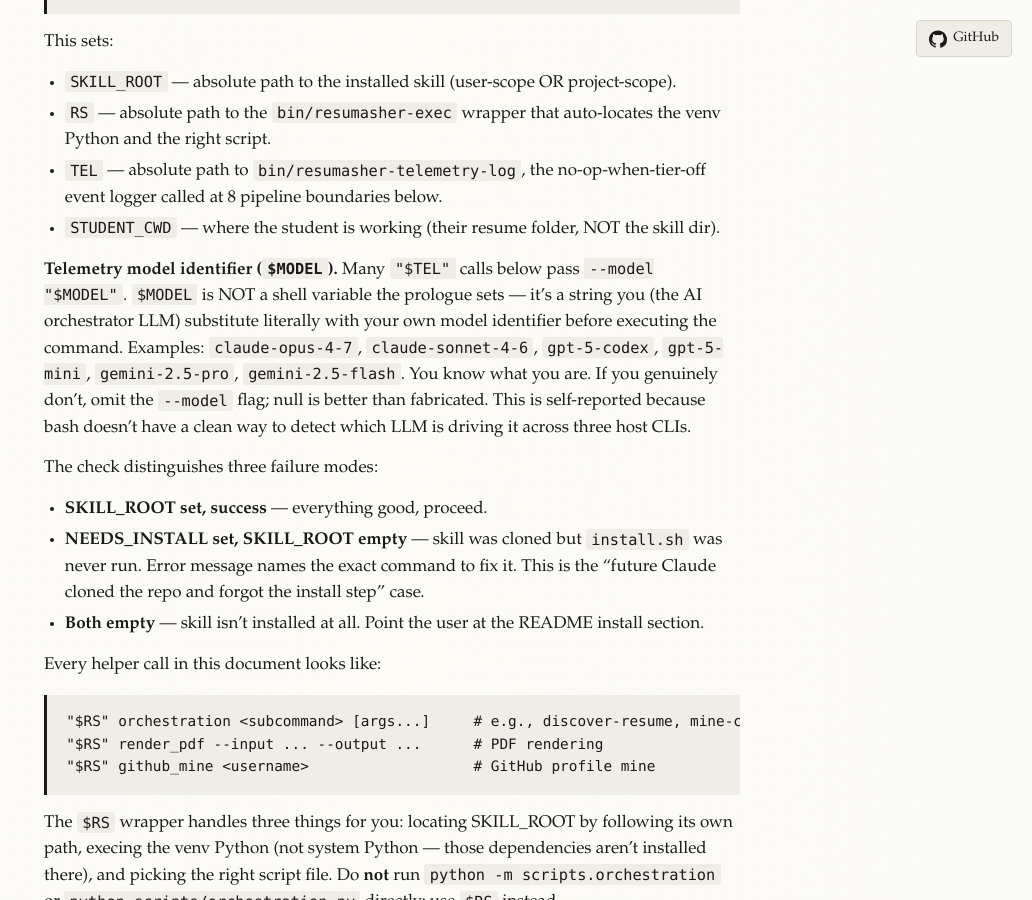
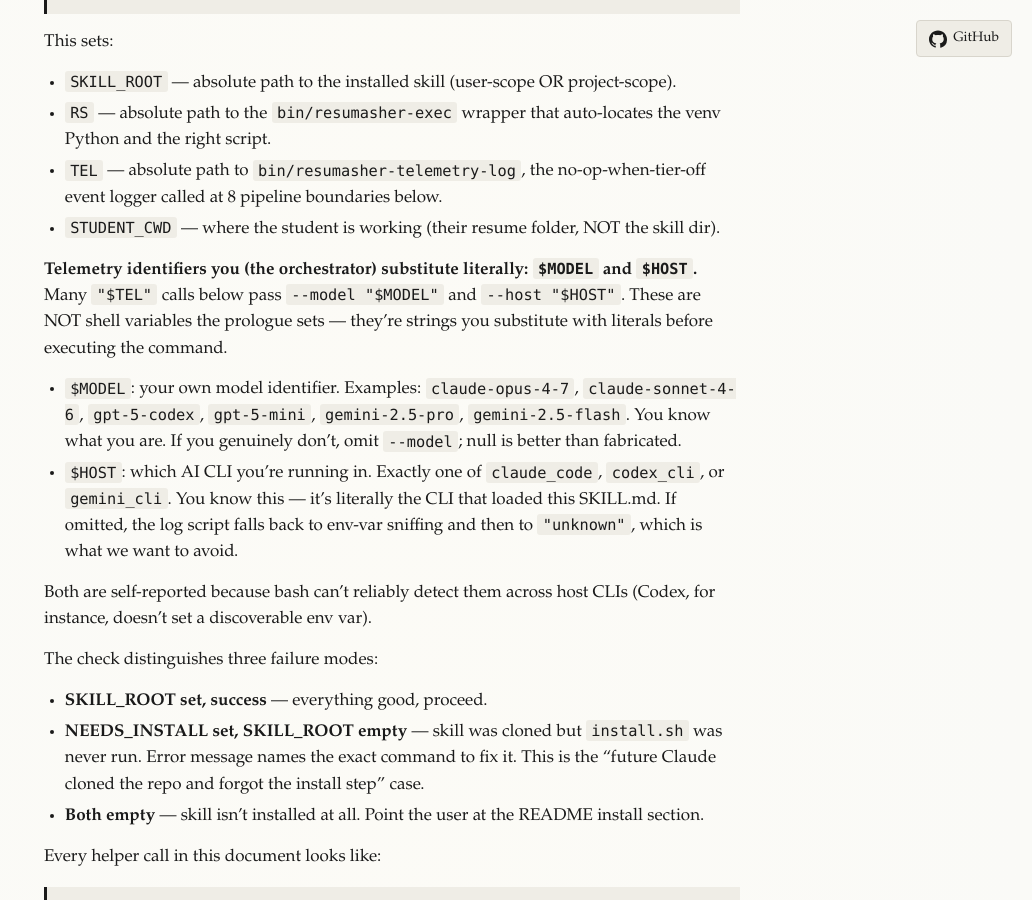
Before and after one commit to earino/resumasher, a Jekyll site: the page built from SKILL.md, in a window 1280 px wide and 900 px high, scrolled down 1794 px. Shown: the whole window, without its empty margins (248-1280 px from the left). Built offline with Jekyll 4.4.1, drawn with Linux system fonts in a browser that asks for light colours; our own code applies the rules of GitHub Pages for plain Markdown files; some of the changed text lies outside the part shown.

Commit message:
telemetry: add --host flag (orchestrator self-reports host CLI)
Codex run on 2026-04-19 produced 5 events, all with host="unknown". My
env-var sniffer checks for CLAUDE_CODE_VERSION / CLAUDECODE / CODEX_VERSION /
CODEX / GEMINI_VERSION / GEMINI_CLI — Codex CLI sets none of those, so
detection fell through to the "unknown" default.

Fix: mirror the --model self-reporting pattern and add --host. The
orchestrator LLM knows exactly which CLI loaded SKILL.md — it doesn't need
env-var sniffing to figure it out. Self-reporting is more reliable and
forward-compatible (new CLI versions don't break detection).

Changes:
  - bin/resumasher-telemetry-log: --host flag. Resolution order:
    flag > RESUMASHER_HOST env override > env-var sniffing > "unknown".
  - SKILL.md: prologue note now covers both $MODEL and $HOST as
    orchestrator-substituted literals. All 8 call-sites carry
    --host "$HOST" alongside --model "$MODEL". Reference section at
    the bottom updated too.

Tests added (3):
  - --host flag lands in the JSONL
  - --host wins over RESUMASHER_HOST env (precedence order)
  - No --host + no env signal + no sniffable env var → "unknown"
    (had to explicitly clear CLAUDECODE because pytest itself runs
    inside Claude Code and the sniffer was otherwise tagging tests
    as claude_code)

200/200 tests pass (was 197 + 3 new).

Codex events from the 2026-04-19 run are now backfillable via:
  UPDATE telemetry_events SET host = 'codex_cli'
  WHERE installation_id = '3402698d-e19f-4421-9e11-b5917d8b54ea'
    AND host = 'unknown';
(The model field was already correct — this is only about host.)

Co-Authored-By: Claude Opus 4.7 (1M context) <noreply@anthropic.com>

````diff
--- a/SKILL.md
+++ b/SKILL.md
@@ -79,7 +79,12 @@ This sets:
 - `TEL` — absolute path to `bin/resumasher-telemetry-log`, the no-op-when-tier-off event logger called at 8 pipeline boundaries below.
 - `STUDENT_CWD` — where the student is working (their resume folder, NOT the skill dir).
 
-**Telemetry model identifier (`$MODEL`).** Many `"$TEL"` calls below pass `--model "$MODEL"`. `$MODEL` is NOT a shell variable the prologue sets — it's a string you (the AI orchestrator LLM) substitute literally with your own model identifier before executing the command. Examples: `claude-opus-4-7`, `claude-sonnet-4-6`, `gpt-5-codex`, `gpt-5-mini`, `gemini-2.5-pro`, `gemini-2.5-flash`. You know what you are. If you genuinely don't, omit the `--model` flag; null is better than fabricated. This is self-reported because bash doesn't have a clean way to detect which LLM is driving it across three host CLIs.
+**Telemetry identifiers you (the orchestrator) substitute literally: `$MODEL` and `$HOST`.** Many `"$TEL"` calls below pass `--model "$MODEL"` and `--host "$HOST"`. These are NOT shell variables the prologue sets — they're strings you substitute with literals before executing the command.
+
+- `$MODEL`: your own model identifier. Examples: `claude-opus-4-7`, `claude-sonnet-4-6`, `gpt-5-codex`, `gpt-5-mini`, `gemini-2.5-pro`, `gemini-2.5-flash`. You know what you are. If you genuinely don't, omit `--model`; null is better than fabricated.
+- `$HOST`: which AI CLI you're running in. Exactly one of `claude_code`, `codex_cli`, or `gemini_cli`. You know this — it's literally the CLI that loaded this SKILL.md. If omitted, the log script falls back to env-var sniffing and then to `"unknown"`, which is what we want to avoid.
+
+Both are self-reported because bash can't reliably detect them across host CLIs (Codex, for instance, doesn't set a discoverable env var).
 
 The check distinguishes three failure modes:
 - **SKILL_ROOT set, success** — everything good, proceed.
@@ -376,6 +381,7 @@ Write `.resumasher/config.json` with those values, then:
 
 ```bash
 "$TEL" --event-type first_run_setup_completed --cwd "$STUDENT_CWD" \
+  --host "$HOST" \
   --model "$MODEL" \
   --setup-outcome completed \
   --style "$STYLE" \
@@ -421,6 +427,7 @@ echo "$RUN_ID" > "$RUN_DIR/run-id.txt"
 echo "$START_TS" > "$RUN_DIR/start-ts.txt"
 
 "$TEL" --event-type run_started --cwd "$STUDENT_CWD" \
+  --host "$HOST" \
   --model "$MODEL" \
   --run-id "$RUN_ID" \
   --jd-source-mode "$JD_MODE" \
@@ -549,6 +556,7 @@ If `COMPANY` is empty (fit-analyst returned `UNKNOWN` or no line): prompt the st
 RUN_DIR="$STUDENT_CWD/.resumasher/run"   # re-derive: shell state doesn't persist across Bash tool calls
 RUN_ID=$(cat "$RUN_DIR/run-id.txt")
 "$TEL" --event-type fit_computed --cwd "$STUDENT_CWD" \
+  --host "$HOST" \
   --model "$MODEL" \
   --run-id "$RUN_ID" \
   --fit-score "$FIT_SCORE" \
@@ -615,6 +623,7 @@ NUM_PLACEHOLDERS=$(grep -c '\[INSERT' "$OUT_DIR/tailored-resume.md" 2>/dev/null
 USED_MULTIROLE=$(grep -q 'sub-role\|· \*\*' "$OUT_DIR/tailored-resume.md" 2>/dev/null && echo true || echo false)
 
 "$TEL" --event-type tailor_completed --cwd "$STUDENT_CWD" \
+  --host "$HOST" \
   --model "$MODEL" \
   --run-id "$RUN_ID" \
   --num-placeholders "$NUM_PLACEHOLDERS" \
@@ -709,9 +718,10 @@ The tailor emits `[INSERT ...]` placeholders when the resume/evidence didn't sup
 
    ```bash
    RUN_DIR="$STUDENT_CWD/.resumasher/run"   # re-derive: shell state doesn't persist across Bash tool calls
-RUN_ID=$(cat "$RUN_DIR/run-id.txt")
+   RUN_ID=$(cat "$RUN_DIR/run-id.txt")
    "$TEL" --event-type placeholder_fill_choice --cwd "$STUDENT_CWD" \
-     --model "$MODEL" \
+     --host "$HOST" \
+  --model "$MODEL" \
      --run-id "$RUN_ID" \
      --choice-type "$CHOICE"
    ```
@@ -840,6 +850,7 @@ PHOTO_INCLUDED=$(jq -r '.include_photo // false' "$STUDENT_CWD/.resumasher/confi
 GITHUB_CONFIGURED=$(jq -r '(.github_username // "") != ""' "$STUDENT_CWD/.resumasher/config.json" 2>/dev/null)
 
 "$TEL" --event-type run_completed --cwd "$STUDENT_CWD" \
+  --host "$HOST" \
   --model "$MODEL" \
   --run-id "$RUN_ID" \
   --duration "$DURATION" \
@@ -864,6 +875,7 @@ If any phase hard-stopped with an error before reaching Phase 9, fire `run_faile
 
 ```bash
 "$TEL" --event-type run_failed --cwd "$STUDENT_CWD" \
+  --host "$HOST" \
   --model "$MODEL" \
   --run-id "$RUN_ID" \
   --duration "$DURATION" \
@@ -1016,6 +1028,7 @@ For the **interview prep**:
 
 ```bash
 "$TEL" --event-type rerender_used --cwd "$STUDENT_CWD" \
+  --host "$HOST" \
   --model "$MODEL" \
   --rerender-kind "$KIND"
 ```
@@ -1102,23 +1115,20 @@ Resolve `$TEL` once per Bash tool call, just like `$RS`:
 TEL="$RS_DIR/bin/resumasher-telemetry-log"
 ```
 
-**Every call-site below should include `--model "$MODEL"`**, where `$MODEL`
-is your (the orchestrator LLM's) own model identifier. You know what you
-are; substitute it as a literal string. Examples by host:
+**Every call-site below should include both `--host "$HOST"` and `--model "$MODEL"`.** `$HOST` is the AI CLI you're running in (one of `claude_code`, `codex_cli`, `gemini_cli`); `$MODEL` is your own model identifier. You substitute both as literal strings — you know what CLI you are and what model you are. Examples by host:
 
-- Claude Code: `claude-opus-4-7`, `claude-sonnet-4-6`, `claude-haiku-4-5`
-- Codex CLI: `gpt-5-codex`, `gpt-5`, `gpt-5-mini`
-- Gemini CLI: `gemini-2.5-pro`, `gemini-2.5-flash`
+- Claude Code: `--host claude_code --model claude-opus-4-7` (or `claude-sonnet-4-6`, `claude-haiku-4-5`)
+- Codex CLI: `--host codex_cli --model gpt-5-codex` (or `gpt-5`, `gpt-5-mini`)
+- Gemini CLI: `--host gemini_cli --model gemini-2.5-pro` (or `gemini-2.5-flash`)
 
-If you genuinely don't know your model ID, omit the flag — null is better
-than fabricated. The edge function caps model strings at 40 chars; no
-enum validation (the model ID space moves too fast to whitelist).
+If you genuinely don't know the model ID, omit `--model` (null is better than fabricated). Same rule for `--host`: omit rather than guess. The edge function caps both at 40 chars; no enum validation on model (space moves too fast), but host should match the three canonical values above.
 
 **Phase 0 (end) — first_run_setup_completed.** Fired right after config.json
 is written:
 
 ```bash
 "$TEL" --event-type first_run_setup_completed --cwd "$STUDENT_CWD" \
+  --host "$HOST" \
   --model "$MODEL" \
   --setup-duration "$SETUP_DURATION_SECONDS" \
   --setup-outcome completed \
@@ -1137,6 +1147,7 @@ where the skill lives (inside `~/.claude/skills/` vs `<project>/.claude/skills/`
 
 ```bash
 "$TEL" --event-type run_started --cwd "$STUDENT_CWD" \
+  --host "$HOST" \
   --model "$MODEL" \
   --run-id "$RUN_ID" \
   --jd-source-mode "$JD_MODE" \
@@ -1160,6 +1171,7 @@ GAPS_COUNT=$("$RS" orchestration extract-gaps-count < "$OUT_DIR/fit-assessment.m
 RECOMMENDATION=$("$RS" orchestration extract-recommendation < "$OUT_DIR/fit-assessment.md")
 
 "$TEL" --event-type fit_computed --cwd "$STUDENT_CWD" \
+  --host "$HOST" \
   --model "$MODEL" \
   --run-id "$RUN_ID" \
   --fit-score "$FIT_SCORE" \
@@ -1176,6 +1188,7 @@ NUM_PLACEHOLDERS=$(grep -c '\[INSERT' "$OUT_DIR/tailored-resume.md" 2>/dev/null
 USED_MULTIROLE=$(grep -q 'sub-role\|- \*\*.*\*\* ·' "$OUT_DIR/tailored-resume.md" && echo true || echo false)
 
 "$TEL" --event-type tailor_completed --cwd "$STUDENT_CWD" \
+  --host "$HOST" \
   --model "$MODEL" \
   --run-id "$RUN_ID" \
   --num-placeholders "$NUM_PLACEHOLDERS" \
@@ -1187,6 +1200,7 @@ placeholder is resolved (once per student answer):
 
 ```bash
 "$TEL" --event-type placeholder_fill_choice --cwd "$STUDENT_CWD" \
+  --host "$HOST" \
   --model "$MODEL" \
   --run-id "$RUN_ID" \
   --choice-type "$CHOICE"
@@ -1201,6 +1215,7 @@ is appended. Include all the fields from the fit event plus configuration:
 DURATION=$(( $(date +%s) - $START_TS ))
 
 "$TEL" --event-type run_completed --cwd "$STUDENT_CWD" \
+  --host "$HOST" \
   --model "$MODEL" \
   --run-id "$RUN_ID" \
   --duration "$DURATION" \
@@ -1229,6 +1244,7 @@ phase. Include whatever fields are already known at that point:
 
 ```bash
 "$TEL" --event-type run_failed --cwd "$STUDENT_CWD" \
+  --host "$HOST" \
   --model "$MODEL" \
   --run-id "$RUN_ID" \
   --duration "$DURATION" \
@@ -1249,6 +1265,7 @@ section:
 
 ```bash
 "$TEL" --event-type rerender_used --cwd "$STUDENT_CWD" \
+  --host "$HOST" \
   --model "$MODEL" \
   --rerender-kind "$KIND"
 ```
````
Also changed, not shown: tests/test_telemetry_scripts.py (+59 -0 lines), 1 other file.
